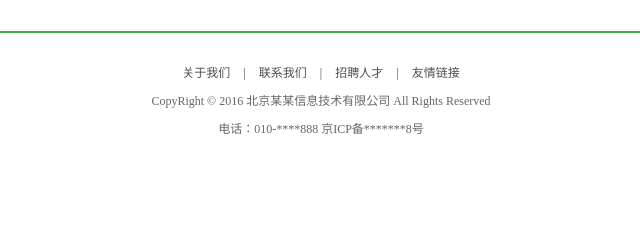
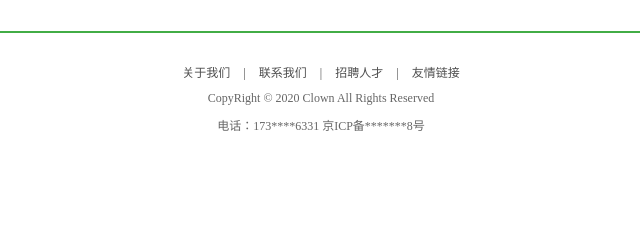
Before and after one commit to xq-990518/dailyfresh, a Django app: page /user/register in a window 1280 px wide. Shown: the part 609-850 px from the top of the page, without its empty margins (319-959 px from the left). Run offline with Django 3.2, Linux system fonts and the light colour scheme; parts of the project's set-up code (start-up, migrations or seed data) failed here and were passed over.

Commit message:
修改版权信息

```diff
--- a/templates/base/base.html
+++ b/templates/base/base.html
@@ -75,8 +75,8 @@
         <span>|</span>
         <a href="#">友情链接</a>
     </div>
-    <p>CopyRight © 2016 北京某某信息技术有限公司 All Rights Reserved</p>
-    <p>电话：010-****888 京ICP备*******8号</p>
+    <p>CopyRight © 2020 Clown All Rights Reserved</p>
+    <p>电话：173****6331 京ICP备*******8号</p>
 </div>
 {# 网页底部html元素块 #}
 {% block bottom %}{% endblock bottom %}
```
